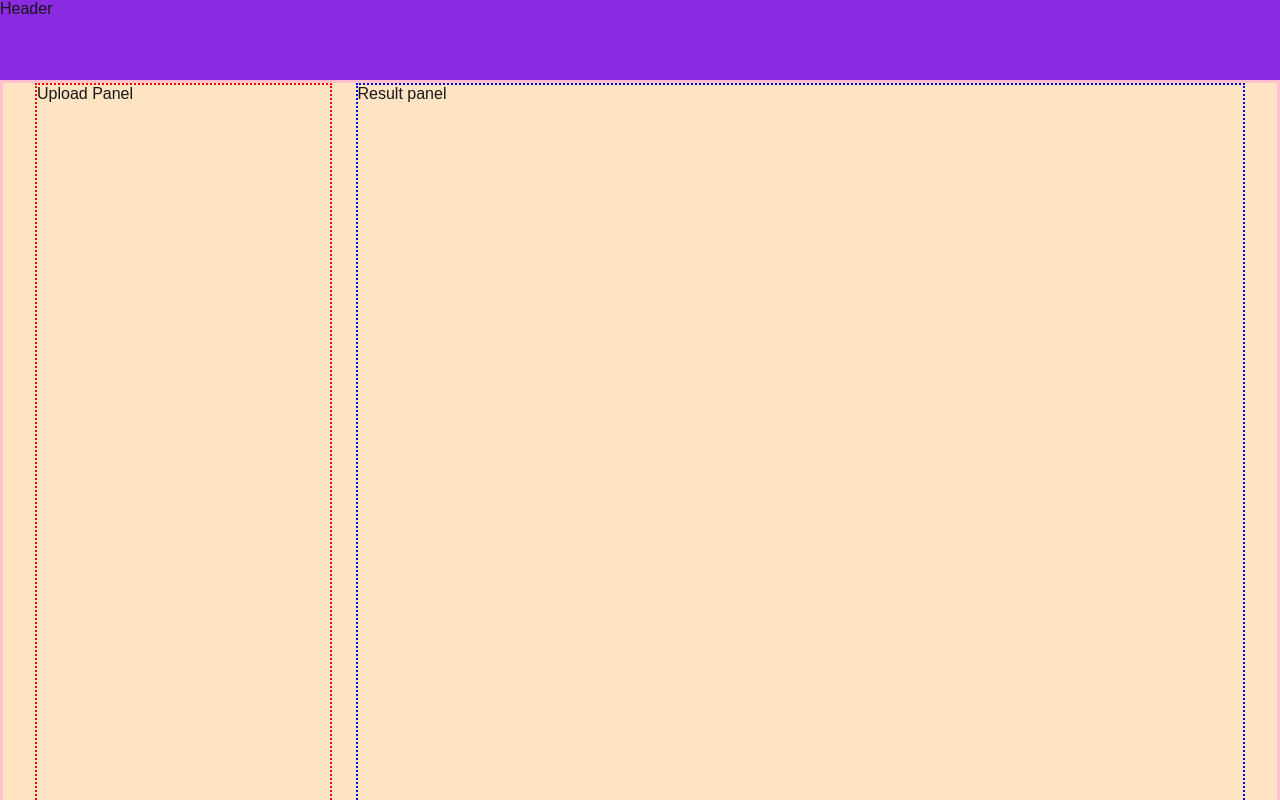
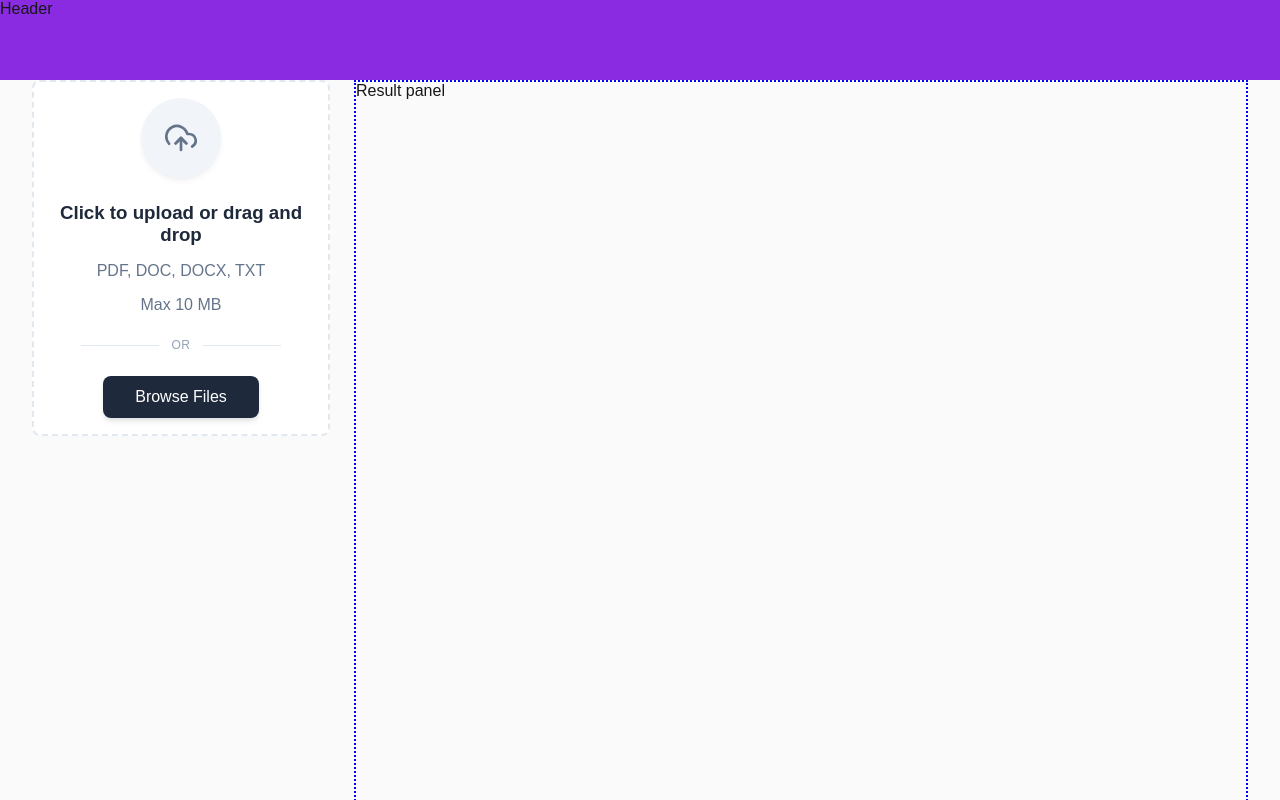
Before and after one commit to stelianfedorca/document-analyzer-llm, a Next.js app: page / in a window 1280 px wide. Shown: the top 800 px of the page. Built offline with nearby package versions, Linux system fonts and the light colour scheme.

Commit message:
Implement interactive upload panel with drag-and-drop functionality and updated styling, adding accesibility features

```diff
--- a/src/app/components/analyzer/UploadPanel/UploadPanel.module.css
+++ b/src/app/components/analyzer/UploadPanel/UploadPanel.module.css
@@ -1,3 +1,129 @@
 .container {
-  border: 2px dotted red;
+  /* display: grid;
+  place-items: center; */
+  position: relative;
 }
+
+.uploadArea {
+  width: 100%;
+  padding: 1rem;
+  border: 2px dashed #e2e8f0;
+  background-color: #ffffff;
+  border-radius: 8px;
+
+  display: flex;
+  justify-content: center;
+  align-items: center;
+
+  transition: border-color 0.3s ease, background-color 0.3s ease;
+}
+
+.uploadArea:hover {
+  border-color: #94a3b8;
+  background-color: #f8fafc;
+}
+
+.uploadArea.active {
+  border-color: #6366f1;
+  background: #eef2ff;
+}
+
+/*
+    Visual hidden pattern: This keeps the element in the DOM and focusable but invisible to the eye
+    Why do we need to be focusable ?
+        User navigating with the keyboard (Tab Key)
+        or screen readers cannot focus on the input to upload a file
+*/
+.input {
+  position: absolute;
+  width: 1px;
+  height: 1px;
+  padding: 0;
+  margin: -1px;
+  overflow: hidden;
+  clip: rect(0, 0, 0, 0);
+  white-space: nowrap;
+  border: 0;
+}
+
+.dropArea {
+  display: flex;
+  flex-direction: column;
+  align-items: center;
+  gap: 24px;
+  text-align: center;
+  cursor: pointer;
+  outline: none;
+}
+
+.iconWrap {
+  width: 80px;
+  height: 80px;
+  border-radius: 50%;
+  background: #f1f5f9;
+  display: flex;
+  align-items: center;
+  justify-content: center;
+  color: #64748b;
+  font-size: 32px;
+  box-shadow: 0 4px 6px -1px rgba(0, 0, 0, 0.05),
+    0 2px 4px -1px rgba(0, 0, 0, 0.03);
+}
+
+.textStack {
+  display: flex;
+  flex-direction: column;
+  gap: 1rem;
+}
+
+.title {
+  color: #1e293b;
+}
+
+.subtitle {
+  color: #64748b;
+}
+
+.divider {
+  display: flex;
+  align-items: center;
+  width: 100%;
+  max-width: 200px;
+  gap: 12px;
+  color: #94a3b8;
+  font-size: 0.75rem;
+  font-weight: 500;
+  text-transform: uppercase;
+  letter-spacing: 0.05em;
+}
+
+.dividerLine {
+  height: 1px;
+  flex: 1;
+  background-color: #e2e8f0;
+}
+
+.browseFilesButton {
+  cursor: pointer;
+  display: inline-flex;
+  align-items: center;
+  justify-content: center;
+  padding: 0.75rem 2rem;
+  border-radius: 8px;
+  background-color: #1e293b;
+  color: #ffffff;
+
+  box-shadow: 0 4px 6px -1px rgba(0, 0, 0, 0.1),
+    0 2px 4px -1px rgba(0, 0, 0, 0.06);
+
+  transition: transform 0.2s ease, background-color 0.2s ease;
+}
+
+.browseFilesButton:hover {
+  background-color: #0f172a;
+  transform: scale(1.02);
+}
+
+.browseFilesButton:active {
+  /* transform: scale(0.98); */
+}
--- a/src/app/components/analyzer/UploadPanel/UploadPanel.tsx
+++ b/src/app/components/analyzer/UploadPanel/UploadPanel.tsx
@@ -1,5 +1,97 @@
+"use client";
+
+import { useState } from "react";
+import { motion } from "framer-motion";
+import { FiUploadCloud } from "react-icons/fi";
 import styles from "./UploadPanel.module.css";
 
 export function UploadPanel() {
-  return <div className={styles.container}>Upload Panel</div>;
+  const [isDragging, setIsDragging] = useState(false);
+
+  const handleDragEnter = (e: React.DragEvent) => {
+    e.preventDefault();
+    e.stopPropagation();
+    setIsDragging(true);
+  };
+
+  const handleDragOver = (e: React.DragEvent) => {
+    console.log("drag over...");
+    e.preventDefault();
+    e.stopPropagation();
+    setIsDragging(true);
+  };
+
+  const handleDragLeave = (e: React.DragEvent) => {
+    e.preventDefault();
+    e.stopPropagation();
+
+    setIsDragging(false);
+  };
+
+  const handleDrop = (e: React.DragEvent) => {
+    e.preventDefault();
+    e.stopPropagation();
+    setIsDragging(false);
+
+    // Handle file drop
+    const file = e.dataTransfer.files;
+    console.log({ file });
+  };
+
+  return (
+    <section className={styles.container} aria-labelledby="upload-heading">
+      <div
+        className={`${styles.uploadArea} ${isDragging ? styles.active : ""}`}
+        // onDragEnter={handleDragEnter}
+        // onDragOver={handleDragOver}
+        // onDragLeave={handleDragLeave}
+        // onDrop={handleDrop}
+      >
+        <input
+          id="file-input"
+          type="file"
+          accept=".pdf,.doc,.docx,.txt"
+          className={styles.input}
+        />
+
+        <label
+          htmlFor="file-input"
+          className={styles.dropArea}
+          role="button"
+          onDragEnter={handleDragEnter}
+          onDragOver={handleDragOver}
+          onDragLeave={handleDragLeave}
+          onDrop={handleDrop}
+        >
+          <motion.div
+            className={styles.iconWrap}
+            animate={{
+              scale: isDragging ? 1.1 : 1,
+              backgroundColor: isDragging ? "#e0e7ff" : "#f1f5f9",
+              color: isDragging ? "#4f46e5" : "#64748b",
+            }}
+            transition={{ duration: 0.2 }}
+          >
+            <FiUploadCloud className={styles.icon} />
+          </motion.div>
+
+          <div className={styles.textStack}>
+            <h3 id="upload-heading" className={styles.title}>
+              Click to upload or drag and drop
+            </h3>
+            <p className={styles.subtitle}>PDF, DOC, DOCX, TXT</p>
+            <p className={styles.subtitle}>Max 10 MB</p>
+          </div>
+
+          <div className={styles.divider}>
+            <span className={styles.dividerLine}></span>
+            <span className={styles.dividerText}>OR</span>
+            <span className={styles.dividerLine}></span>
+          </div>
+
+          <span className={styles.browseFilesButton}>Browse Files</span>
+        </label>
+      </div>
+    </section>
+  );
 }
--- a/src/app/components/layout/AppShell.module.css
+++ b/src/app/components/layout/AppShell.module.css
@@ -12,7 +12,6 @@
 
 .main {
   flex: 1;
-  background-color: bisque;
 }
 
 .footer {
--- a/src/app/globals.css
+++ b/src/app/globals.css
@@ -1,5 +1,5 @@
 :root {
-  --background: #ffffff;
+  --background: #fafafa;
   --foreground: #171717;
 }
 
@@ -41,7 +41,6 @@ a {
   margin-left: auto;
   margin-right: auto;
   padding: 0 16px;
-  border: 3px solid pink;
 }
 
 @media (min-width: 768px) {
```
